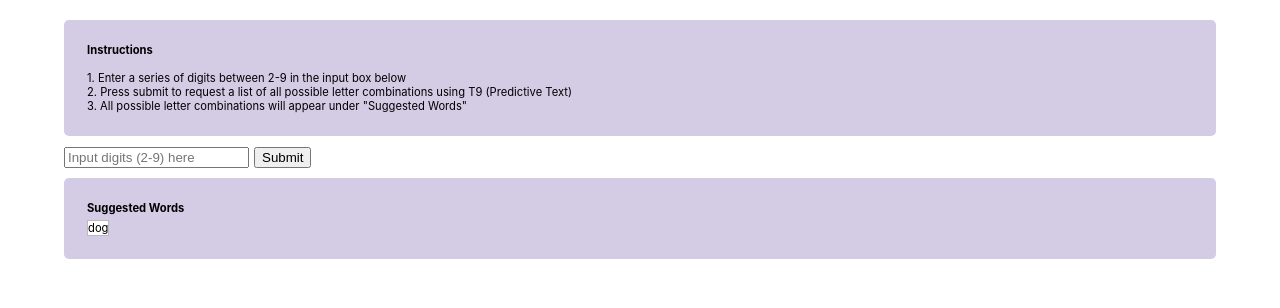
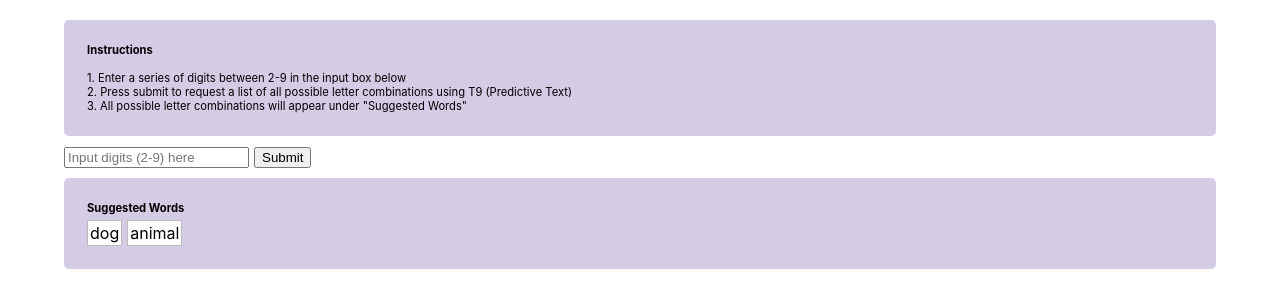
Before and after one commit to simonaus/edume, a React (Create React App) app in the folder client/: page / in a window 1280 px wide. Shown: the top 308 px of the page. Built offline with nearby package versions, Linux system fonts and the light colour scheme.

Commit message:
Fix: Fixed styling on SuggestedWord component

```diff
--- a/client/src/components/SuggestedWord.js
+++ b/client/src/components/SuggestedWord.js
@@ -12,6 +12,9 @@ export const SuggestedWord = (props) => {
 const styles = {
   container: {
     border: '1px solid #bbbbbb',
-    backgroundColor: 'white'
+    backgroundColor: 'white',
+    fontSize: '1rem',
+    padding: '2px',
+    marginRight: '5px',
   }
 }
--- a/client/src/predictiveTextSlice.js
+++ b/client/src/predictiveTextSlice.js
@@ -3,7 +3,7 @@ import { createSlice } from '@reduxjs/toolkit'
 export const predictiveTextSlice = createSlice({
   name: 'predictiveText',
   initialState: {
-    suggestedWords: ['dog']
+    suggestedWords: ['dog', 'animal']
   },
   reducers: {
     updateSuggestedWords: (state, action) => {
```
